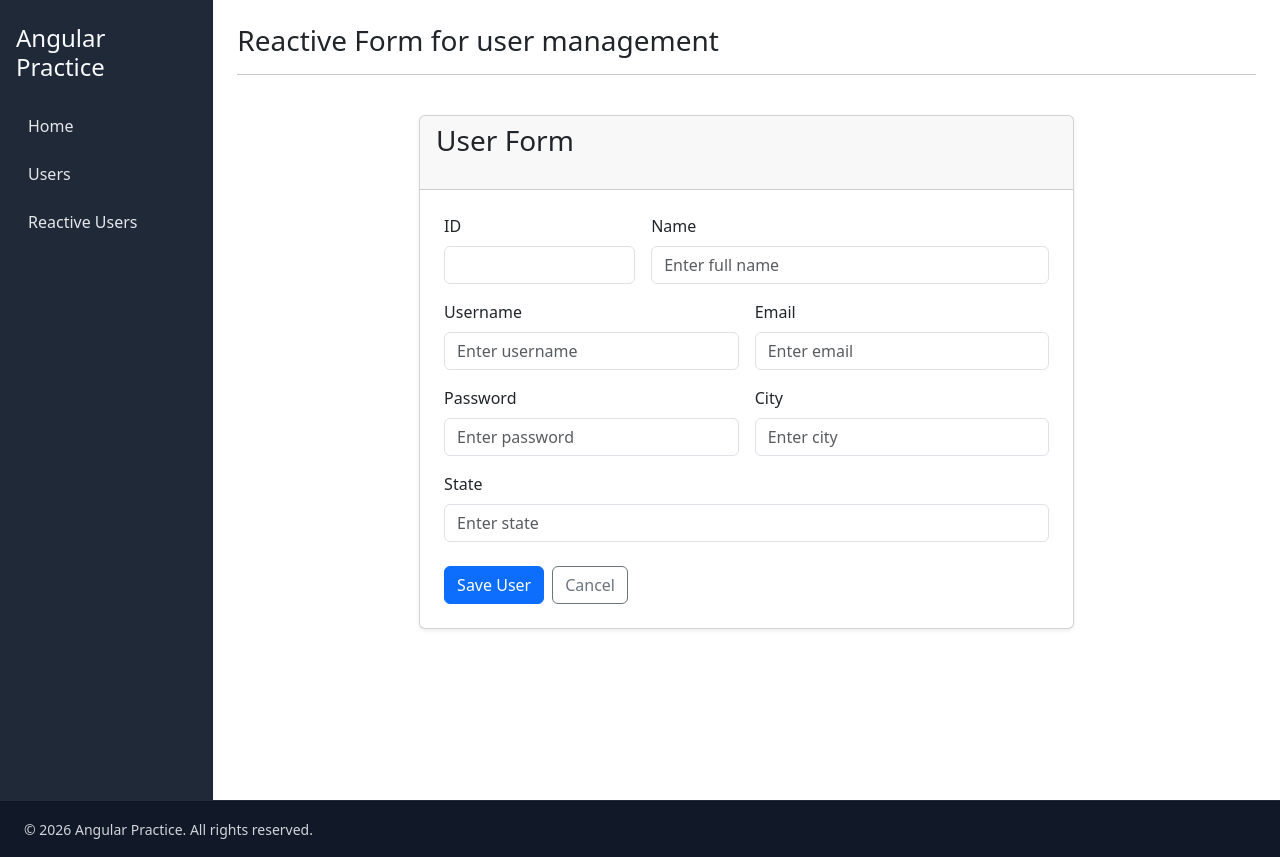
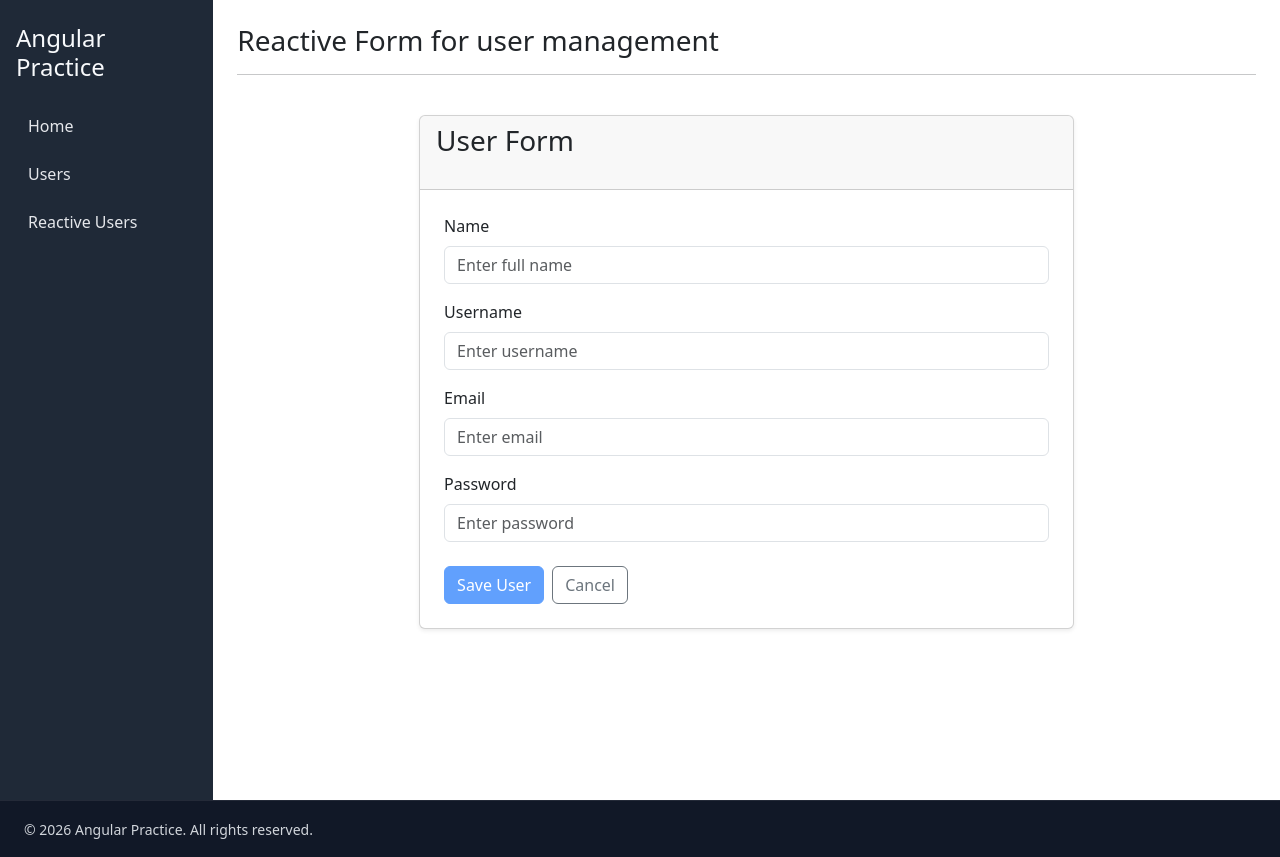
Before and after one commit to meyadavajeet/learning-angular19, an Angular app: page /reactive-users in a window 1280 px wide. Built offline with nearby package versions, Linux system fonts and the light colour scheme.

Commit message:
after reactive and template form with their validation

```diff
--- a/src/app/reactive-user/reactive-user.component.html
+++ b/src/app/reactive-user/reactive-user.component.html
@@ -9,107 +9,80 @@
         </div>
 				<div class="card-body p-4">
 
-					<form>
+					<form [formGroup]="userForm">
 						<div class="row g-3">
-							<div class="col-12 col-md-4">
-								<label for="id" class="form-label">ID</label>
-								<input
-									id="id"
-									name="id"
-									type="number"
-									class="form-control"
 
-								>
-							</div>
-
-							<div class="col-12 col-md-8">
+							<div class="col-12 col-md-12">
 								<label for="name" class="form-label">Name</label>
 								<input
 									id="name"
 									name="name"
 									type="text"
 									class="form-control"
-
+									formControlName="name"
 									placeholder="Enter full name"
-
-                  required
-                  minlength="3"
 								>
-                <!-- @if(name.touched || name.dirty){
+                @if(userForm.controls['name'].touched || userForm.controls['name'].dirty){
                   <div class="text-danger">
-                    @if(name.errors?.['required']){
+                    @if(userForm.controls['name'].errors?.['required']){
                       Name is required.
                     }
-                    @if(name.errors?.['minlength']){
+                    @if(userForm.controls['name'].errors?.['minlength']){
                       Name must be at least 3 characters long.
                     }
                   </div>
-                } -->
+                }
 							</div>
 
-							<div class="col-12 col-md-6">
+							<div class="col-12 col-md-12">
 								<label for="username" class="form-label">Username</label>
 								<input
 									id="username"
 									name="username"
 									type="text"
 									class="form-control"
-
+									formControlName="userName"
 									placeholder="Enter username"
 								>
+								@if(userForm.controls['userName'].touched || userForm.controls['userName'].dirty){
+                  <div class="text-danger">
+                    @if(userForm.controls['userName'].errors?.['required']){
+                      Username is required.
+                    }
+                    @if(userForm.controls['userName'].errors?.['minlength']){
+                      Username must be at least 4 characters long.
+                    }
+                  </div>
+                }
 							</div>
 
-							<div class="col-12 col-md-6">
+							<div class="col-12 col-md-12">
 								<label for="email" class="form-label">Email</label>
 								<input
 									id="email"
 									name="email"
 									type="email"
 									class="form-control"
-
+									formControlName="email"
 									placeholder="Enter email"
 								>
 							</div>
 
-							<div class="col-12 col-md-6">
+							<div class="col-12 col-md-12">
 								<label for="password" class="form-label">Password</label>
 								<input
 									id="password"
 									name="password"
 									type="password"
 									class="form-control"
-
+									formControlName="password"
 									placeholder="Enter password"
-								>
-							</div>
-
-							<div class="col-12 col-md-6">
-								<label for="city" class="form-label">City</label>
-								<input
-									id="city"
-									name="city"
-									type="text"
-									class="form-control"
-
-									placeholder="Enter city"
-								>
-							</div>
-
-							<div class="col-12">
-								<label for="state" class="form-label">State</label>
-								<input
-									id="state"
-									name="state"
-									type="text"
-									class="form-control"
-
-									placeholder="Enter state"
 								>
 							</div>
 						</div>
 
 						<div class="mt-4 d-flex gap-2">
-							<button type="submit" class="btn btn-primary">Save User</button>
+							<button type="submit" [disabled]="userForm.invalid" class="btn btn-primary">Save User</button>
 							<button type="button" class="btn btn-outline-secondary">Cancel</button>
 						</div>
 					</form>
--- a/src/app/reactive-user/reactive-user.component.ts
+++ b/src/app/reactive-user/reactive-user.component.ts
@@ -1,11 +1,18 @@
 import { Component } from '@angular/core';
+import { FormControl, FormGroup, ReactiveFormsModule, Validators } from '@angular/forms';
 
 @Component({
   selector: 'app-reactive-user',
-  imports: [],
+  imports: [ReactiveFormsModule],
   templateUrl: './reactive-user.component.html',
   styleUrl: './reactive-user.component.css'
 })
 export class ReactiveUserComponent {
 
+  userForm: FormGroup = new FormGroup({
+    name: new FormControl("",[Validators.required, Validators.minLength(3)]),
+    userName: new FormControl("",[Validators.required, Validators.minLength(4)]),
+    email: new FormControl(""),
+    password: new FormControl("")
+  })
 }
```
